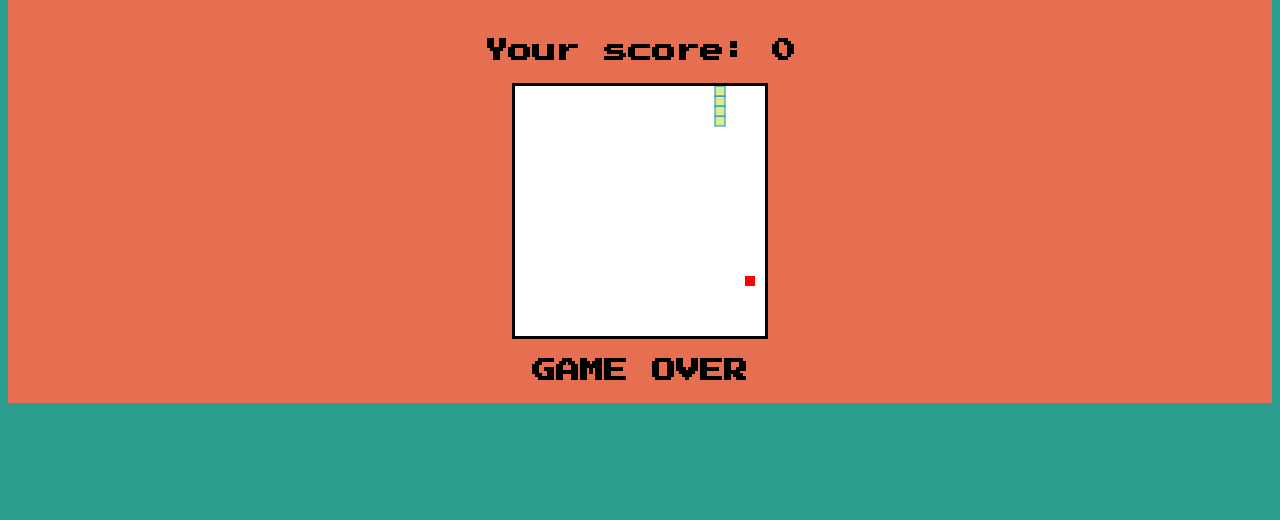
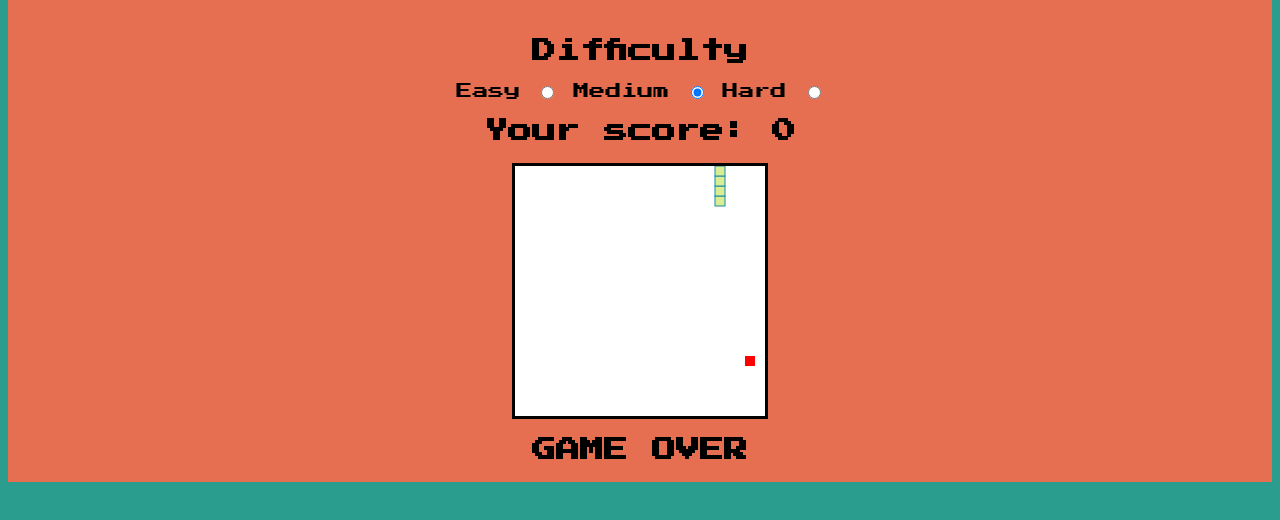
Before and after one commit to RijadHarbas/JumpStart-Snake, a plain HTML site: page index.html in a window 1280 px wide. Shown: the part 136-656 px from the top of the page. Drawn offline with Linux system fonts and the light colour scheme.

Commit message:
Implemented difficulty selector

```diff
--- a/app.css
+++ b/app.css
@@ -20,3 +20,7 @@ main {
 .hide {
     visibility: hidden;
 }
+
+.difficulty-selector {
+    text-align: center;
+}
--- a/app.js
+++ b/app.js
@@ -15,6 +15,12 @@ document.addEventListener("DOMContentLoaded", () => {
     const score = document.querySelector("#score");
     const status = document.querySelector("#status");
     status.classList.add("hide");
+
+    const difficultySelector = document.querySelector(".difficulty-selector");
+    let difficulty = 100;
+    difficultySelector.addEventListener("change", event => {
+        difficulty = event.target.value;
+    })
 
     let snake = {
         parts: [
@@ -138,8 +144,8 @@ document.addEventListener("DOMContentLoaded", () => {
         if (!previousTime) {
             previousTime = timestamp;
         }
-        // Render the snake roughly every 100 miliseconds
-        if (timestamp - previousTime >= 100) {
+        // How fast the snake is rendered depends on the difficulty, Higher means easier
+        if (timestamp - previousTime >= difficulty) {
             previousTime = timestamp;
             clearGameArea();
             drawSnake();
--- a/index.html
+++ b/index.html
@@ -14,6 +14,17 @@
 <body>
     <main>
         <h1>SNAAAAAKES!!!</h1>
+        <div class="difficulty-selector">
+            <h2>Difficulty</h2>
+            <label for="easy">Easy</label>
+            <input type="radio" name="difficulty" id="easy" value="300">
+
+            <label for="medium">Medium</label>
+            <input type="radio" name="difficulty" id="medium" value="100" checked>
+
+            <label for="hard">Hard</label>
+            <input type="radio" name="difficulty" id="hard" value="50">
+        </div>
         <h2>Your score: <span id="score">0</span></h2>
         <canvas id="game-area" width="250x" height="250px">A snake game!</canvas>
         <h2 id="status">GAME OVER</h2>
```
